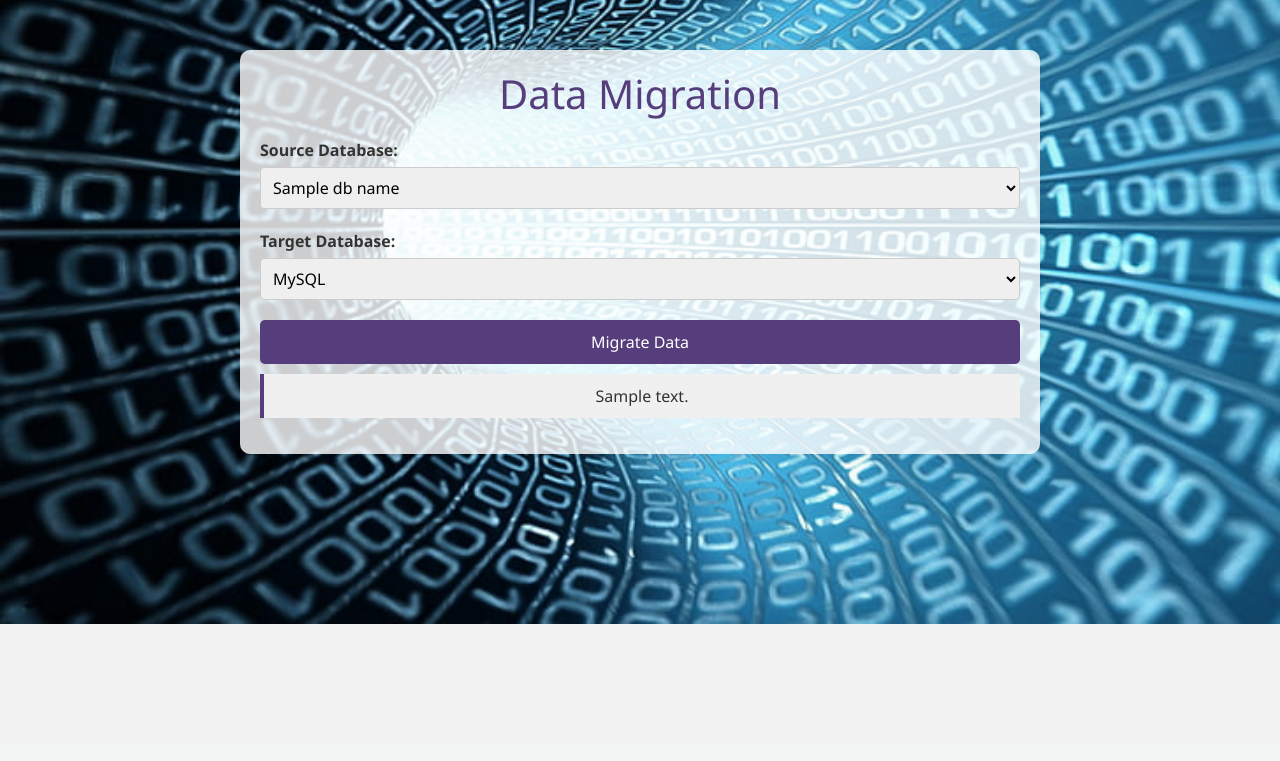
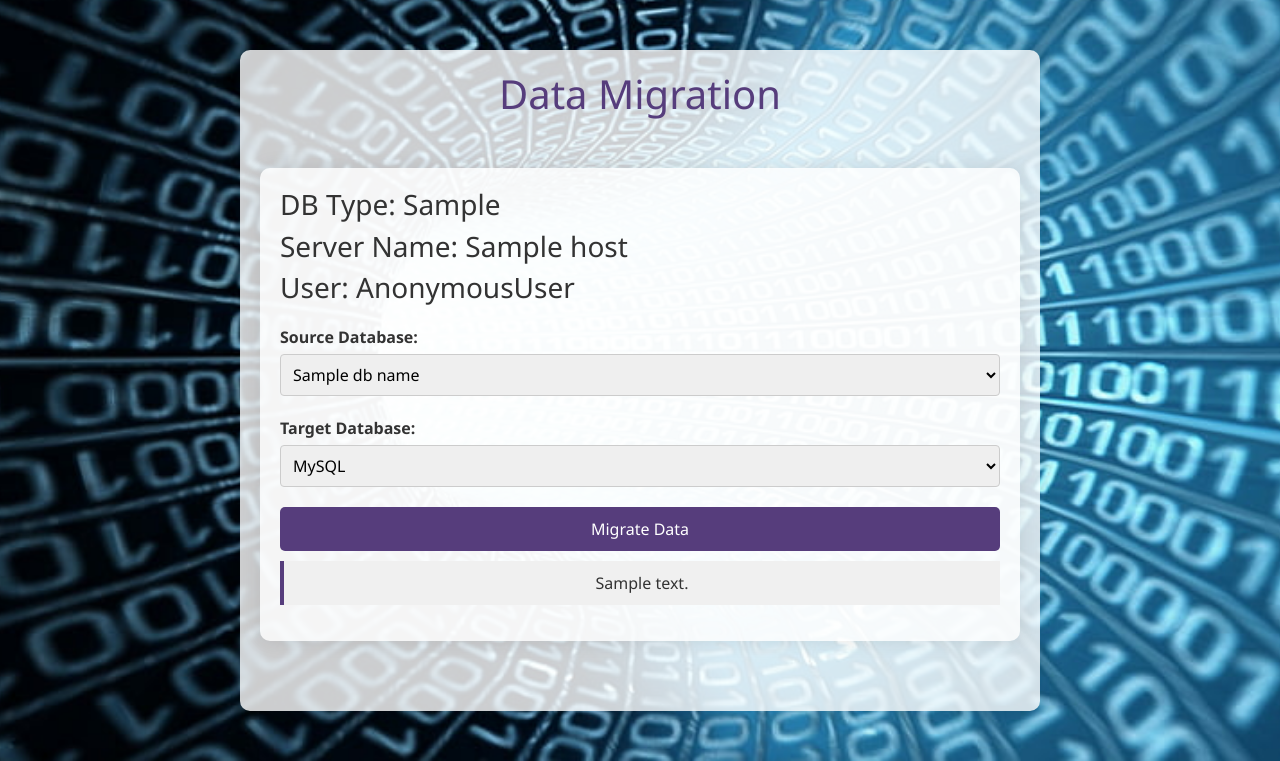
Before and after one commit to Chandrusam0538/migration_code, a Django app: template migrationapp/templates/migrationapp/data_mig.html in a window 1280 px wide. Shown: the part 56-817 px from the top of the page. Before the commit the page ends 680 px from the top, so only its background shows below. Run offline with Django 5.2, Linux system fonts and the light colour scheme; the template is opened without the code that fills it: most values are stand-ins (such as "Sample title", 1, 10 or a date in 2020).

Commit message:
Update data_mig.html

```diff
--- a/migrationapp/templates/migrationapp/data_mig.html
+++ b/migrationapp/templates/migrationapp/data_mig.html
@@ -119,6 +119,20 @@
         <h1>Data Migration</h1>
 
         <!-- Form for Data Migration -->
+
+<!-- <head>
+    <meta charset="UTF-8">
+    <title>Data Migration</title>
+    {% load static %}
+    <link rel="stylesheet" href="{% static 'migrationapp/css/dash.css' %}">
+</head> -->
+<body>
+    <div class="container">
+        <!-- <h1>Data Migration</h1> -->
+        <h3>DB Type: {{db_type}}</h3>
+        <h3>Server Name: {{host}}</h3>
+        <h3>User: {{user}}</h3>
+
         <form action="/data_mig/" method="post" class="form-container">
             {% csrf_token %}
             <div class="form-group">
```
